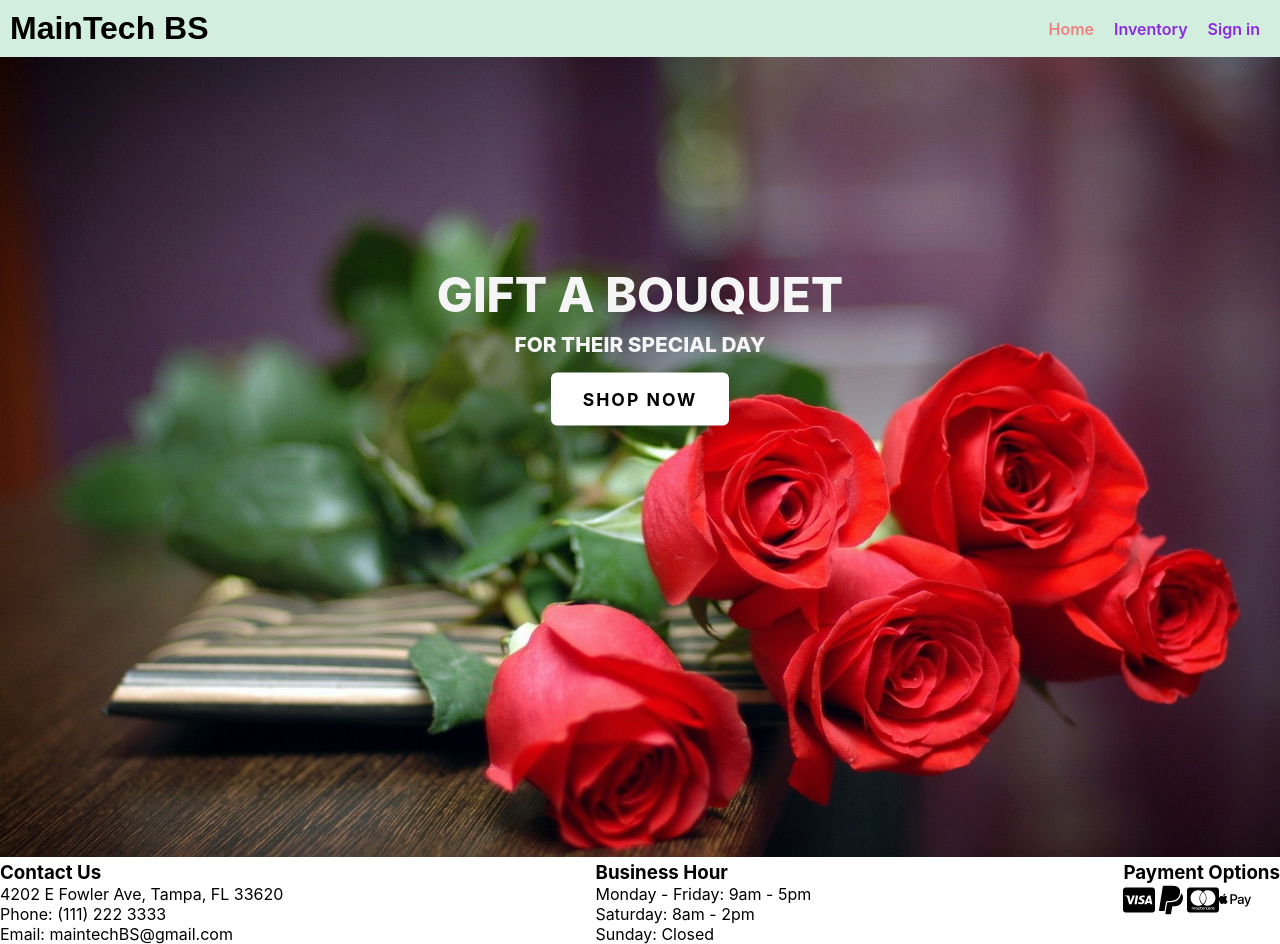
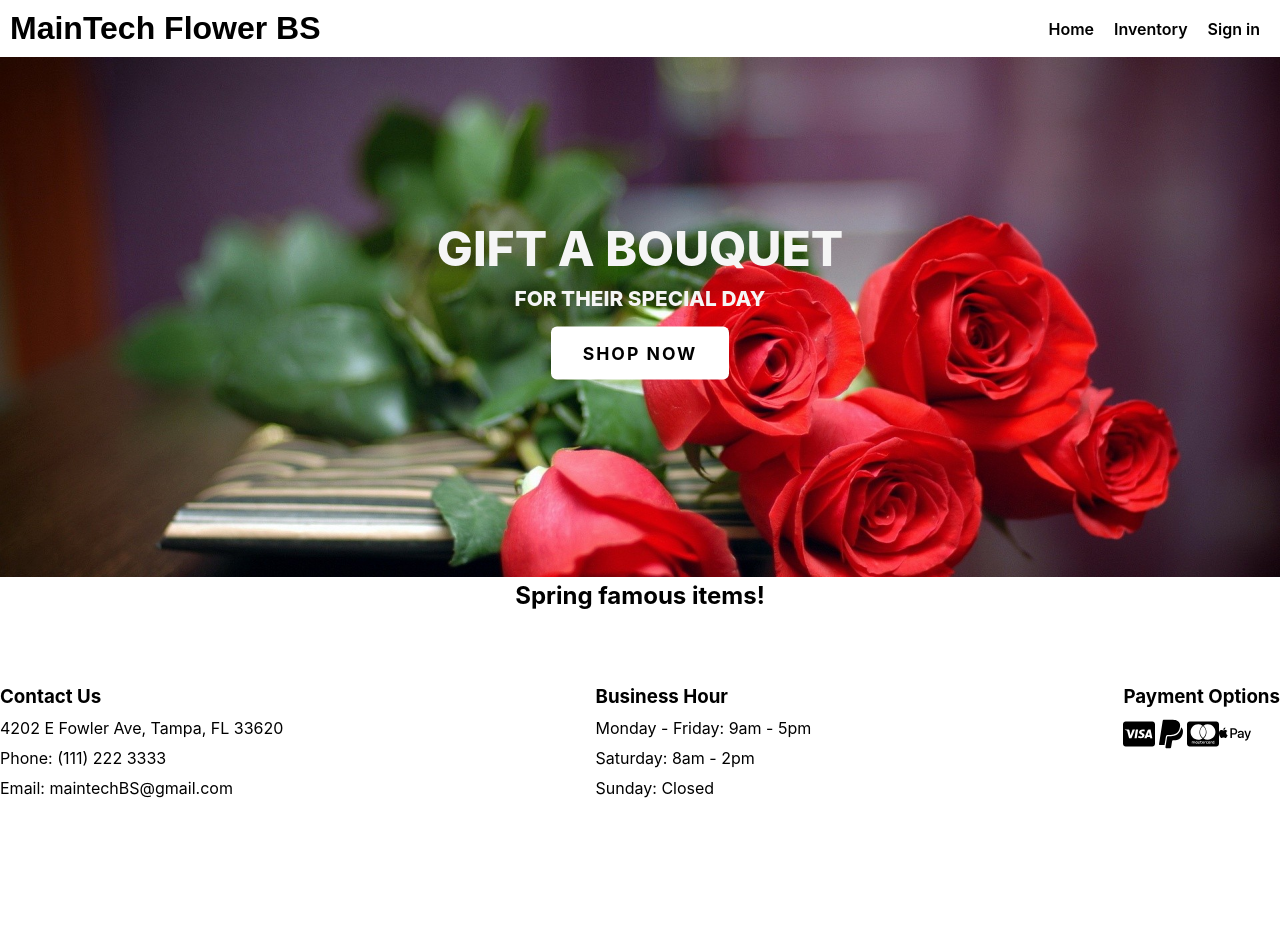
Before and after one commit to joshuagourlay/Software-Engineering-Project, a React (Create React App) app: page /Home in a window 1280 px wide. After the commit the page ends 808 px from the top, so only its background shows below. Built offline with nearby package versions, Linux system fonts and the light colour scheme.

Commit message:
first commit

```diff
--- a/src/App.js
+++ b/src/App.js
@@ -4,7 +4,7 @@ import Home from "./pages/Home";
 import Inventory from "./pages/Inventory";
 import {Signin} from "./pages/credentials"
 import flower from "./images/flower.jpeg"
-
+import flower2 from "./images/flower2.webp"
 
 export default function App() {
 
@@ -24,7 +24,8 @@ export default function App() {
         url="http://localhost:3000/Inventory"
         btnClass="show"/>}/>
 
-        <Route path="/Inventory" element={<Inventory/>}/>
+        <Route path="/Inventory" element={<Inventory cName="hero-in" heroImg={flower2}
+        title="OUR SPECIALS!" text="SPRING SEASONS BEST"/>}/>
         <Route path="/signin" element={<Signin/>}/>
 
         </Routes>
--- a/src/components/Navbar.js
+++ b/src/components/Navbar.js
@@ -4,9 +4,9 @@ import "./NavbarStyle.css";
 function Navbar() {
   return (
     <>
-      <nav>
+      <nav className="Color">
         <a href="http://localhost:3000/home" className="site-title">
-          MainTech BS
+          MainTech Flower BS
         </a>
         <div>
           <ul id="navbar">
--- a/src/components/NavbarStyle.css
+++ b/src/components/NavbarStyle.css
@@ -24,13 +24,13 @@ nav {
   #navbar li a {
     text-decoration: none;
     font-weight: 600;
-    color: blueviolet;
+    color: black;
     transition: 0.3s ease-in-out;
   }
 
-  #navbar li a:hover,
-  #navbar li a.active {
-    color: lightcoral;
+  #navbar li a:hover
+  {
+    color: coral;
   }
 
 
@@ -43,7 +43,7 @@ nav {
     font-weight: 800;
   }
 
-  body {
-    margin: 0;
+  .Color{
     background-color: white;
+
   }
--- /dev/null
+++ b/src/pages/Card.css
@@ -0,0 +1,50 @@
+.card-container{
+    width:300px;
+    overflow: hidden;
+    box-shadow: 0px 0px 15px -5px;
+    transition:0.3s;
+    animation: ease-in-out;
+}
+
+.image-container img{
+    overflow: hidden;
+    height:200px;
+
+}
+.card-container:hover{
+    transform: scale(1.1);
+    box-shadow: 0px 0px 15px -5px;
+
+}
+.card-content{
+    margin:1rem;
+    margin-top: 0.5rem;
+
+}
+h3,p{
+    margin:0;
+    padding-bottom: 10px;
+
+}
+.card-title{
+    margin-bottom:0.5rem;
+    justify-content: center;
+
+}
+.btn button{
+    padding:0.5rem;
+    background-color: white;
+    transition: 0.2s;
+    margin-bottom: 0.5rem;
+
+}
+.btn button:hover{
+    background: rgba(27,156,252,0.1);
+}
+
+a{
+    color:black;
+    text-decoration: none;
+    font-weight: bold;
+
+}
--- /dev/null
+++ b/src/pages/Card.js
@@ -0,0 +1,25 @@
+import React from "react";
+
+export default function Card({title,imageUrl,body})
+{
+    return(
+        <div className="card-container">
+            <div className="image-container" class="card h-100">
+                <img src={imageUrl} alt=""/>
+            </div>
+            <div className="card-content"  class="card h-100">
+                <div className="card-title"  class="card h-100">
+                <h3>{title}</h3>
+                <div className="card-body"  class="card h-100">
+                    <p>{body}</p>
+                </div>
+                <div className="btn">
+                    <button>
+                        <a> View More</a>
+                    </button>
+                </div>
+            </div>
+            </div>
+        </div>
+    );
+}
--- a/src/pages/Home.js
+++ b/src/pages/Home.js
@@ -15,6 +15,9 @@ export default function Home(props) {
         {props.buttonText}
         </a>
       </div>
+      <div className="Description">
+      <h2> Spring famous items!</h2>
+    </div>
       <div><Footer/> </div>
     </div>
     );
--- a/src/pages/Inventory.js
+++ b/src/pages/Inventory.js
@@ -1,8 +1,26 @@
+import "./inventory.css"
+import Card from "./Card.js"
+import "./Card.css"
+export default function Inventory(props) {
+    return(
+      <div className={props.cName}>
+      <img src={props.heroImg} alt="HerpImg"/>
 
-export default function Inventory() {
-    return(
-      <>
-    <h2> Inventory </h2>
-    </>
+
+      <div className="hero-text">
+        <h1>{props.title}</h1>
+        <p> {props.text}</p>
+        <a href={props.url} className={props.btnClass}>
+        {props.buttonText}
+        </a>
+      </div>
+      <div className="Card">
+        <Card
+          title='Red Rose'
+          imageUrl="https://images.all-free-download.com/images/graphicwebp/red_rose_204835.webp"
+          body='A classic and romantic choice for any occasion.'/>
+            </div>
+
+    </div>
       );
   }
--- a/src/pages/home.css
+++ b/src/pages/home.css
@@ -1,6 +1,6 @@
 .hero{
-    width:100%;
-    height:100vh;
+    width: 100%;
+    height:65vh;
     position:relative;
 }
 
@@ -63,3 +63,10 @@ img
     }
 
 }
+
+.Description
+{
+    text-align: center;
+    width: 100%;
+    height: 20%;
+}
--- /dev/null
+++ b/src/pages/inventory.css
@@ -0,0 +1,30 @@
+.hero-in{
+    width: 100%;
+    height:65vh;
+    position:relative;
+}
+
+.hero-text{
+    position:absolute;
+    top:45%;
+    left:50%;
+    transform:translate(-50%,-50%);
+    width:100%;
+    text-align: center;
+    font-weight:800;
+
+}
+.hero-text h1{
+    font-size: 3rem;
+    font-weight: 800;
+    background:whitesmoke;
+    -webkit-background-clip: text;
+    -webkit-text-fill-color: transparent;
+}
+
+.Card{
+    justify-content: center;
+    padding-top: 50px;
+    padding: 20px;
+    position: inherit;
+}
```
Also changed, not shown: src/images/flower2.webp (added).
